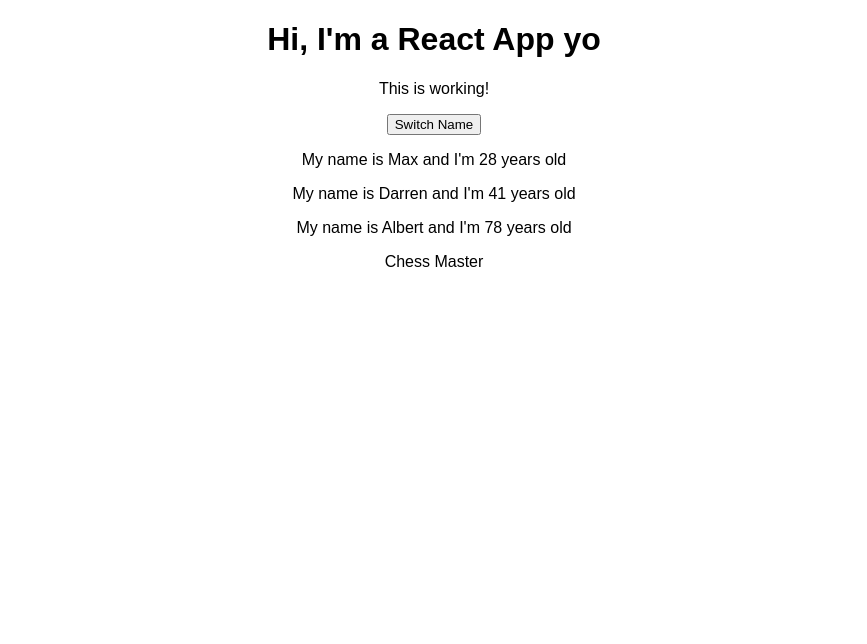
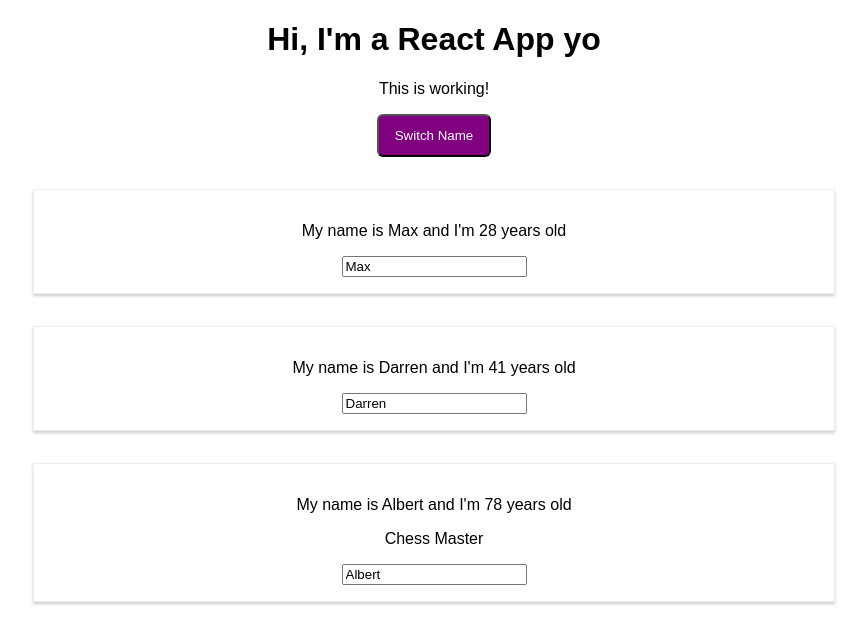
Before and after one commit to stewdiostash/react-playground, a React (Create React App) app in the folder react-complete-guide/: page / in a window 1280 px wide. Shown: the top 644 px of the page, without its empty margins (206-1073 px from the left). Built offline with nearby package versions, Linux system fonts and the light colour scheme.

Commit message:
styling two ways

```diff
--- a/react-complete-guide/src/App.js
+++ b/react-complete-guide/src/App.js
@@ -1,47 +1,65 @@
-import React, { useState } from "react";
+import React, { Component } from "react";
 import "./App.css";
 import Person from "./Person/Person";
 
-const app = (props) => {
-  const [personsState, setPersonsState] = useState({
+class App extends Component {
+  state = {
     persons: [
       { name: "Max", age: 28 },
       { name: "Darren", age: 41 },
       { name: "Albert", age: 78 },
     ],
-  });
+  };
 
-  const [otherState, setOtherState] = useState("some other value");
-
-  console.log(personsState, otherState);
-
-  const switchNameHandler = () => {
-    console.group("Was clicked!");
-    setPersonsState({
+  switchNameHandler = (newName) => {
+    this.setState({
       persons: [
-        { name: "Max", age: 29 },
+        { name: newName, age: 29 },
         { name: "Darren", age: 43 },
         { name: "Albert", age: 79 },
       ],
     });
   };
 
+  nameChangeHandler = (event) => {
+    this.setState({
+      persons: [
+        { name: "John", age: 29 },
+        { name: event.target.value, age: 43 },
+        { name: "Albert", age: 79 },
+      ],
+    });
+  };
+
+  render() {
+    const style = {
+      backgroundColor: "purple",
+      color: "white",
+      padding: "12px 16px",
+      cursor: "pointer",
+      borderRadius: "6px",
+    };
+
     return (
       <div className="App">
         <h1>Hi, I'm a React App yo</h1>
         <p>This is working!</p>
-      <button onClick={switchNameHandler}>Switch Name</button>
+        <button style={style} onClick={() => this.switchNameHandler("Johnny")}>
+          Switch Name
+        </button>
         <Person
-        name={personsState.persons[0].name}
-        age={personsState.persons[0].age}
+          name={this.state.persons[0].name}
+          age={this.state.persons[0].age}
         />
         <Person
-        name={personsState.persons[1].name}
-        age={personsState.persons[1].age}
+          name={this.state.persons[1].name}
+          age={this.state.persons[1].age}
+          click={this.switchNameHandler.bind(this, "Bart")}
+          changed={this.nameChangeHandler}
         />
         <Person
-        name={personsState.persons[2].name}
-        age={personsState.persons[2].age}
+          name={this.state.persons[2].name}
+          age={this.state.persons[2].age}
         >
           Chess Master
         </Person>
@@ -52,6 +70,7 @@ const app = (props) => {
     //   { className: "App" },
     //   React.createElement("h1", null, "Hello")
     // );
-};
+  }
+}
 
-export default app;
+export default App;
--- /dev/null
+++ b/react-complete-guide/src/Person/Person.css
@@ -0,0 +1,8 @@
+.Person {
+  width: 60%;
+  margin: 2rem auto;
+  border: 1px solid #eee;
+  box-shadow: 0 2px 3px #ccc;
+  padding: 16px;
+  text-align: center;
+}
--- a/react-complete-guide/src/Person/Person.js
+++ b/react-complete-guide/src/Person/Person.js
@@ -1,12 +1,14 @@
 import React from "react";
+import "./Person.css";
 
 const person = (props) => {
   return (
-    <div>
-      <p>
+    <div className="Person">
+      <p onClick={props.click}>
         My name is {props.name} and I'm {props.age} years old
       </p>
       <p>{props.children}</p>
+      <input type="text" onChange={props.changed} defaultValue={props.name} />
     </div>
   );
 };
```
Lines whose indentation alone changed are shown as unchanged.
